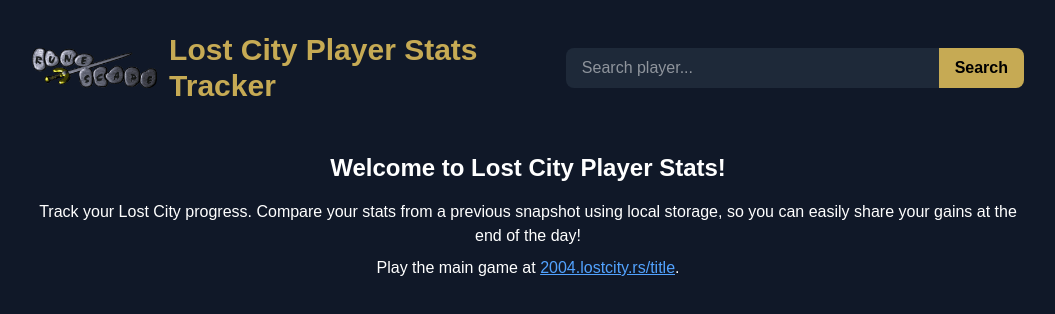
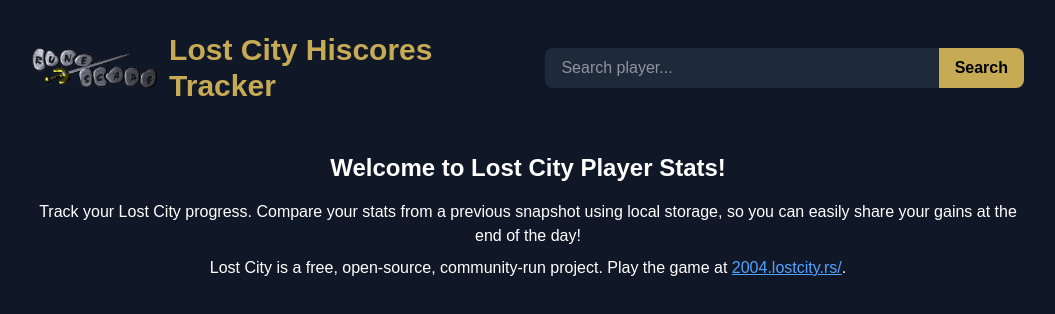
Before and after one commit to CarpeDiemJay/lostcityhiscores, a Next.js app: page / in a window 1280 px wide. Shown: the top 314 px of the page, without its empty margins (112-1167 px from the left). Built offline with nearby package versions, Linux system fonts and the light colour scheme.

Commit message:
Update page.tsx

```diff
--- a/app/page.tsx
+++ b/app/page.tsx
@@ -301,7 +301,7 @@ export default function Home() {
               className="h-10 w-auto mr-3"
             />
             <h1 className="text-3xl font-bold text-[#c6aa54]">
-              Lost City Player Stats Tracker
+              Lost City Hiscores Tracker
             </h1>
           </div>
           <div className="flex w-full md:w-1/2 relative">
@@ -334,14 +334,14 @@ export default function Home() {
               so you can easily share your gains at the end of the day!
             </p>
             <p className="mb-6">
-              Play the main game at{' '}
+              Lost City is a free, open-source, community-run project. Play the game at{' '}
               <a
                 href="https://2004.lostcity.rs/title"
                 target="_blank"
                 rel="noopener noreferrer"
                 className="text-blue-400 underline"
               >
-                2004.lostcity.rs/title
+                2004.lostcity.rs/
               </a>.
             </p>
           </section>
```
